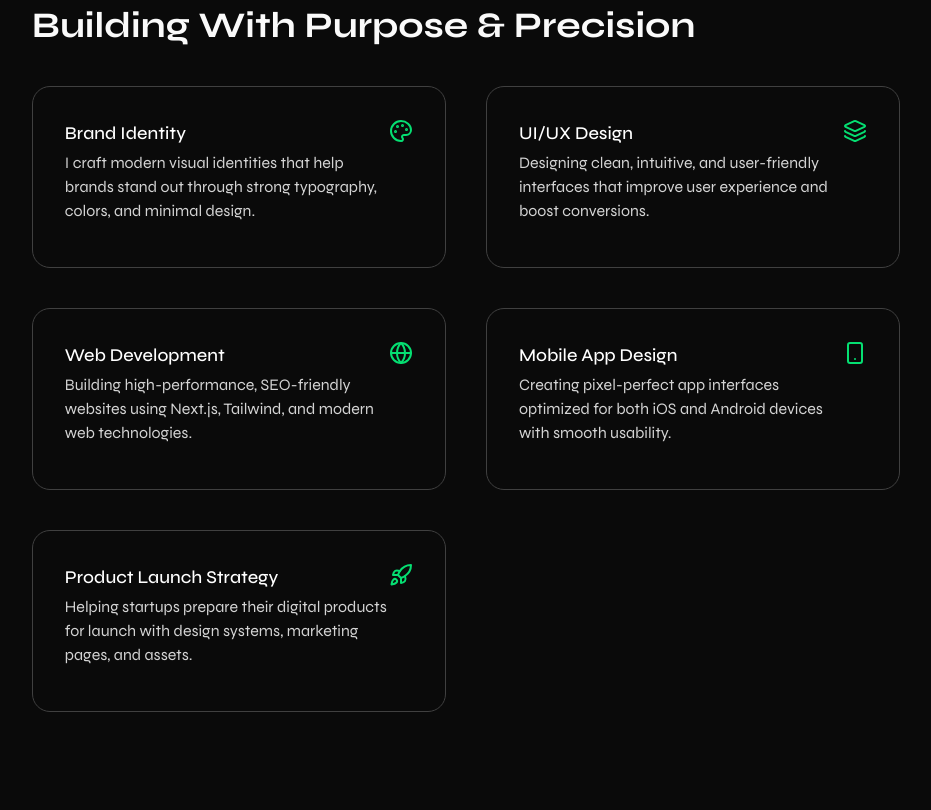
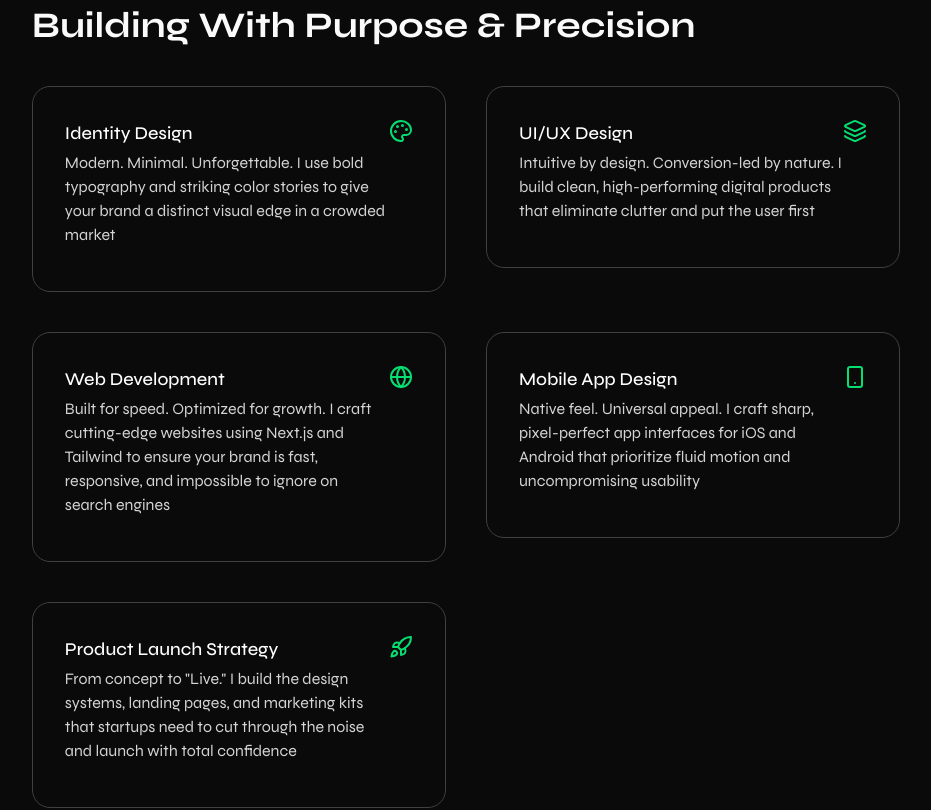
Before and after one commit to filipebteixeira98/personal-portfolio, a React (Vite) app: page / in a window 1280 px wide. Shown: the part 2148-2958 px from the top of the page, without its empty margins (340-1271 px from the left). Built offline with nearby package versions, Linux system fonts and the light colour scheme.

Commit message:
refactor(constants): refine service descriptions and core offerings

```diff
--- a/src/constants/index.tsx
+++ b/src/constants/index.tsx
@@ -178,32 +178,32 @@
 
 const services: ServiceType[] = [
   {
-    title: 'Brand Identity',
-    desc: 'I craft modern visual identities that help brands stand out through strong typography, colors, and minimal design.',
+    title: 'Identity Design',
+    desc: 'Modern. Minimal. Unforgettable. I use bold typography and striking color stories to give your brand a distinct visual edge in a crowded market',
     projects: '32 Projects',
     icon: <Palette className='h-6 w-6 text-green-400' />,
   },
   {
     title: 'UI/UX Design',
-    desc: 'Designing clean, intuitive, and user-friendly interfaces that improve user experience and boost conversions.',
+    desc: 'Intuitive by design. Conversion-led by nature. I build clean, high-performing digital products that eliminate clutter and put the user first',
     projects: '47 Projects',
     icon: <Layers className='h-6 w-6 text-green-400' />,
   },
   {
     title: 'Web Development',
-    desc: 'Building high-performance, SEO-friendly websites using Next.js, Tailwind, and modern web technologies.',
+    desc: 'Built for speed. Optimized for growth. I craft cutting-edge websites using Next.js and Tailwind to ensure your brand is fast, responsive, and impossible to ignore on search engines',
     projects: '58 Projects',
     icon: <Globe className='h-6 w-6 text-green-400' />,
   },
   {
     title: 'Mobile App Design',
-    desc: 'Creating pixel-perfect app interfaces optimized for both iOS and Android devices with smooth usability.',
+    desc: 'Native feel. Universal appeal. I craft sharp, pixel-perfect app interfaces for iOS and Android that prioritize fluid motion and uncompromising usability',
     projects: '21 Projects',
     icon: <Smartphone className='h-6 w-6 text-green-400' />,
   },
   {
     title: 'Product Launch Strategy',
-    desc: 'Helping startups prepare their digital products for launch with design systems, marketing pages, and assets.',
+    desc: 'From concept to "Live." I build the design systems, landing pages, and marketing kits that startups need to cut through the noise and launch with total confidence',
     projects: '15 Projects',
     icon: <Rocket className='h-6 w-6 text-green-400' />,
   },
```
